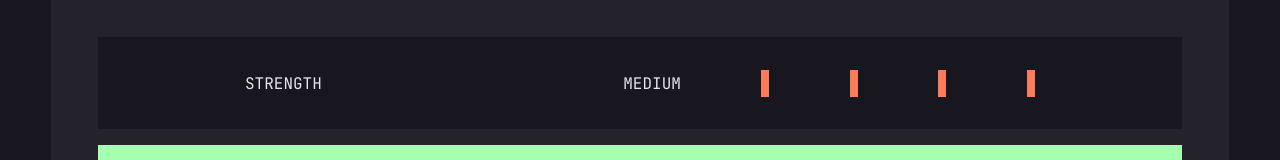
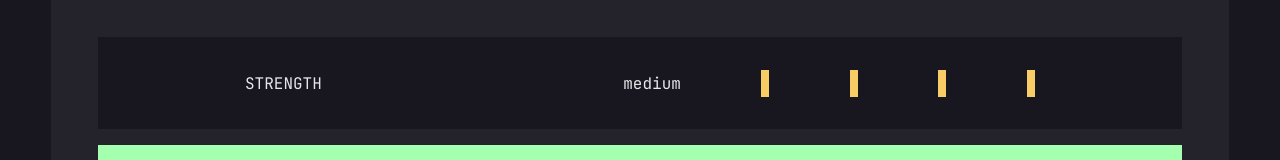
Before and after one commit to spiritoftime/frontend-mentor-password-generator, a React (Create React App) app in the folder my-app/: page / in a window 1280 px wide. Shown: the part 586-746 px from the top of the page. Built offline with nearby package versions, Linux system fonts and the light colour scheme.

Commit message:
fixed logic for password strength

```diff
--- a/my-app/src/App.js
+++ b/my-app/src/App.js
@@ -7,7 +7,7 @@ import Text from "./components/Text";
 import ShowPassword from "./components/ShowPassword";
 import { useCallback, useEffect, useReducer, useState } from "react";
 import classes from "./css/app.module.css";
-
+import checkStrength from "./checkStrength";
 import passwordGenerator from "./generatePassword";
 
 // import { symbols, uppercase, lowercase, numbers } from "./passwordsymbols";
@@ -25,24 +25,29 @@ function reducer(state, action) {
 
 function App() {
   const [password, setPassword] = useState("P4$5W0rD!");
-  const [isReset, setReset] = useState(false)
+  const [isReset, setReset] = useState(false);
+  const [passwordStrength, setStrength] = useState("none");
   const [passwordSpecifications, dispatch] = useReducer(reducer, {
     length: 0,
     Uppercase: false,
     Lowercase: false,
     Numbers: false,
     Symbols: false,
-
   });
+  // recreate password when passwordSpecifications changed
   useEffect(() => {
     const newPassword = passwordGenerator(passwordSpecifications);
-
     setPassword(newPassword);
   }, [passwordSpecifications]);
-  useEffect(()=>{
-    if (isReset)setPassword(passwordGenerator(passwordSpecifications))
-  },[isReset,passwordSpecifications])
-
+  // regenerate password when button is clicked
+  useEffect(() => {
+    if (isReset) setPassword(passwordGenerator(passwordSpecifications));
+  }, [isReset, passwordSpecifications]);
+  // check the strength of the password
+  useEffect(() => {
+    const strength = checkStrength(password, passwordSpecifications);
+    setStrength(strength);
+  }, [password,passwordSpecifications]);
   return (
     <PasswordApp>
       <div className={classes.text}>
@@ -55,7 +60,7 @@ function App() {
           checkboxes={checkboxes}
           dispatchHandler={dispatch}
         ></Checkboxes>
-        <StrengthIndicator></StrengthIndicator>
+        <StrengthIndicator strength={passwordStrength}></StrengthIndicator>
         <GenerateButton setReset={setReset}></GenerateButton>
       </div>
     </PasswordApp>
--- /dev/null
+++ b/my-app/src/checkStrength.js
@@ -0,0 +1,24 @@
+const checkStrength = (password, obj) => {
+  const numTrue = Object.values(obj).reduce((numTrue, value) => {
+    if (password === "P4$5W0rD!") return "medium";
+    if (value === true) numTrue += 1;
+    return numTrue;
+  }, 0);
+  if (password.length === 0) return "none";
+  else if (password.length <= 4) return "too weak";
+  else if (password.length <= 8) {
+    if (numTrue === 1) return "too weak";
+    return "weak";
+  } else if (password.length <= 12) {
+    if (numTrue === 1) return "too weak";
+    if (numTrue === 2) return "weak";
+    return "medium";
+  } else if (password.length > 12) {
+    if (numTrue === 1) return "too weak";
+    if (numTrue === 2) return "weak";
+    if (numTrue === 3) return "medium";
+    return "strong";
+  }
+};
+
+export default checkStrength;
--- a/my-app/src/components/StrengthBar.js
+++ b/my-app/src/components/StrengthBar.js
@@ -1,10 +1,24 @@
 import React from "react";
 import classes from "../css/strengthbar.module.css";
-const StrengthBar = () => {
+const StrengthBar = ({ strength }) => {
   return (
-    <>
-      <div className={classes["strength-display"]}></div>
-    </>
+    <div
+      style={{
+        backgroundColor:
+          strength === "none"
+            ? "white"
+            : strength === "too weak"
+            ? "#f64a4a"
+            : strength === "weak"
+            ? "#fb7c58"
+            : strength === "medium"
+            ? "#f8cd65"
+            : strength === "strong"
+            ? "#a4ffaf"
+            : "white",
+      }}
+      className={classes["strength-display"]}
+    ></div>
   );
 };
 
--- a/my-app/src/components/StrengthIndicator.js
+++ b/my-app/src/components/StrengthIndicator.js
@@ -1,16 +1,16 @@
 import React from "react";
 import classes from "../css/strengthindicator.module.css";
 import StrengthBar from "./StrengthBar";
-const StrengthIndicator = () => {
+const StrengthIndicator = ({ strength }) => {
   return (
     <div className={classes["strength-div"]}>
       <p>STRENGTH</p>
       <div className={classes["strengthbar-div"]}>
-        <p>MEDIUM</p>
-        <StrengthBar></StrengthBar>
-        <StrengthBar></StrengthBar>
-        <StrengthBar></StrengthBar>
-        <StrengthBar></StrengthBar>
+        <p>{strength}</p>
+        <StrengthBar strength={strength}></StrengthBar>
+        <StrengthBar strength={strength}></StrengthBar>
+        <StrengthBar strength={strength}></StrengthBar>
+        <StrengthBar strength={strength}></StrengthBar>
       </div>
     </div>
   );
--- a/my-app/src/css/strengthbar.module.css
+++ b/my-app/src/css/strengthbar.module.css
@@ -1,5 +1,4 @@
 .strength-display {
   width: 0.5rem;
   height: 1.7rem;
-  background-color: var(--weak);
 }
--- a/my-app/src/generatePassword.js
+++ b/my-app/src/generatePassword.js
@@ -26,11 +26,11 @@ export default function passwordGenerator(
     if (value === true) numTrue += 1;
     return numTrue;
   }, 0);
+  // how do i improve this code?
   if (numTrue === 0 || length === 0) return "P4$5W0rD!";
   let generatedPassword = "";
 
   for (let i = 0; i < length; i += numTrue) {
-    console.log(i);
     if (Numbers) {
       generatedPassword += getRandomNumber();
     }
```
